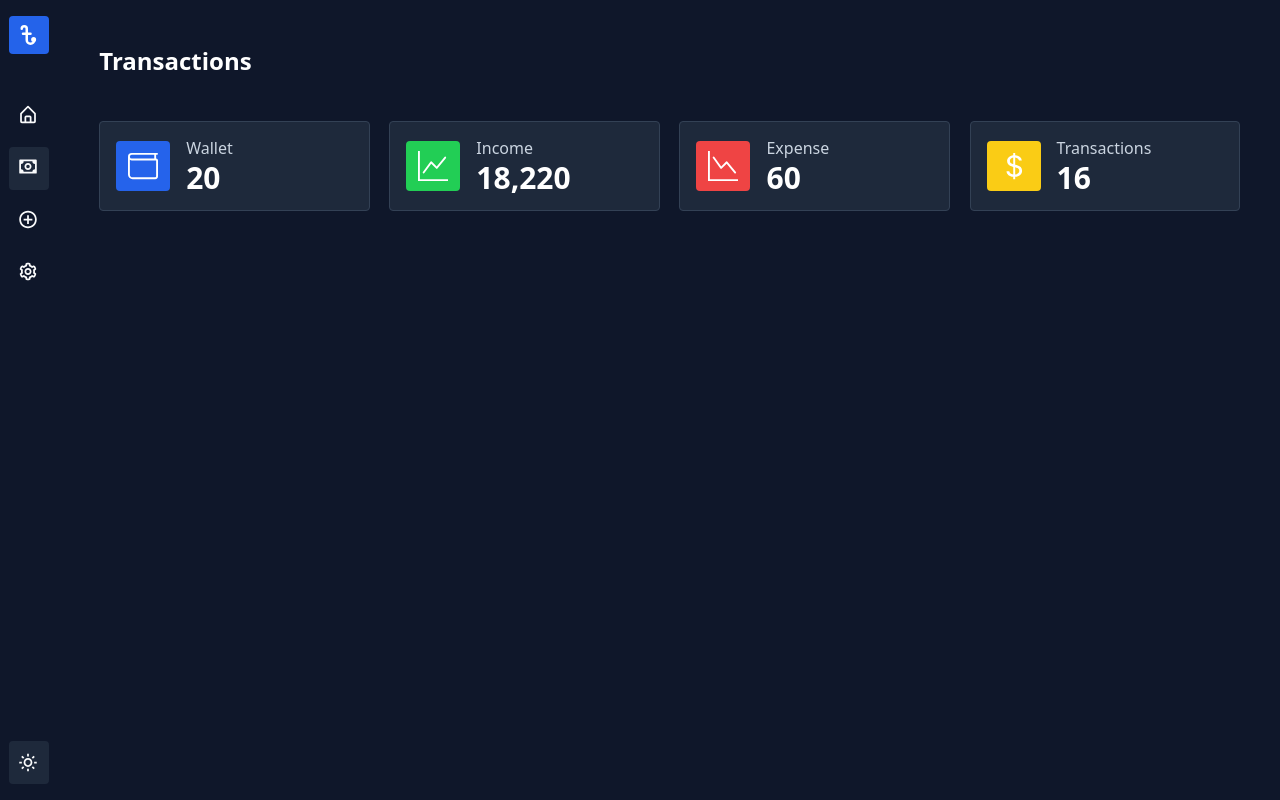
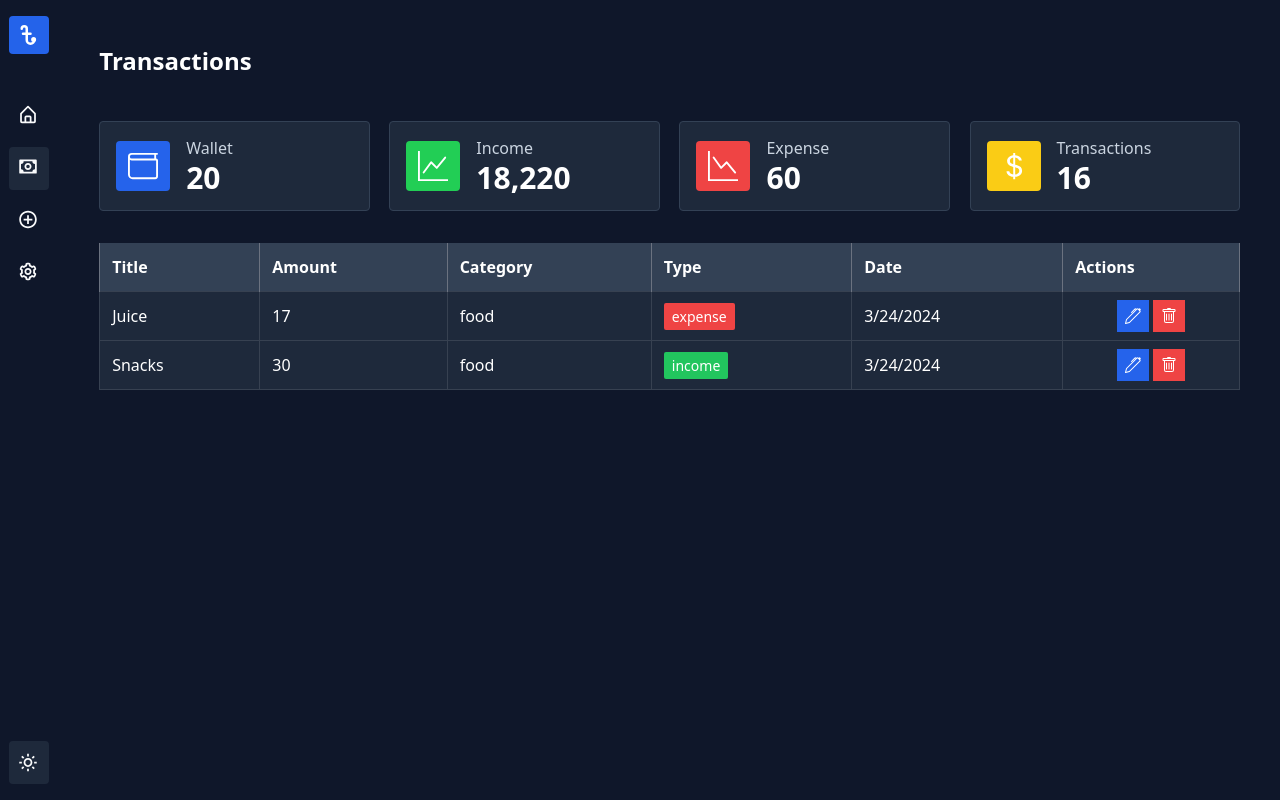
Before and after one commit to BasilVj/expense-tracker, a Next.js app: page /transactions in a window 1280 px wide. Built offline with nearby package versions, Linux system fonts and the light colour scheme.

Commit message:
Transaction table ui created

```diff
--- a/app/(routes)/transactions/page.tsx
+++ b/app/(routes)/transactions/page.tsx
@@ -1,4 +1,5 @@
 import Wallet from "@/components/common/Wallet";
+import TransactionTable from "@/components/transactions/TransactionTable";
 import React from "react";
 
 const page = () => {
@@ -8,6 +9,7 @@
         <h1 className="text-2xl font-bold">Transactions</h1>
       </div>
       <Wallet />
+      <TransactionTable />
     </div>
   );
 };
--- /dev/null
+++ b/components/transactions/TransactionTable.tsx
@@ -0,0 +1,16 @@
+import React from "react";
+import TransactionTableHeader from "./TransactionTableHeader";
+import TransactionTableRow from "./TransactionTableRow";
+
+const TransactionTable = () => {
+  return (
+    <div className="mt-8">
+      <table className="w-full">
+        <TransactionTableHeader />
+        <TransactionTableRow />
+      </table>
+    </div>
+  );
+};
+
+export default TransactionTable;
--- /dev/null
+++ b/components/transactions/TransactionTableHeader.tsx
@@ -0,0 +1,21 @@
+import { tableHeaders } from "@/data/tableHeaders";
+import React from "react";
+
+const TransactionTableHeader = () => {
+  return (
+    <thead>
+      <tr className="bg-[#334155]">
+        {tableHeaders.map((tableHeader, index) => (
+          <th
+            className="text-[1rem] border-x border-[#6B7280] text-start px-3 py-3"
+            key={index}
+          >
+            {tableHeader}
+          </th>
+        ))}
+      </tr>
+    </thead>
+  );
+};
+
+export default TransactionTableHeader;
--- /dev/null
+++ b/components/transactions/TransactionTableRow.tsx
@@ -0,0 +1,43 @@
+import { tableData } from "@/data/tableData";
+import React from "react";
+import Icon from "../common/Icon";
+
+const TransactionTableRow = () => {
+  return (
+    <tbody className="bg-[#1E293B] w-full">
+      {tableData.map((data, index) => (
+        <tr className="w-full border border-[#374151]" key={index}>
+          <td className="px-3 py-3 border-r border-[#374151]">{data.title}</td>
+          <td className="px-3 py-3 border-r border-[#374151]">{data.amount}</td>
+          <td className="px-3 py-3 border-r border-[#374151] lowercase">
+            {data.category}
+          </td>
+          <td className="px-3 py-3 border-r border-[#374151]">
+            <span
+              className={`${
+                data.type === "expense" ? "bg-[#EF4444]" : "bg-[#22C55E]"
+              } px-2 py-1 rounded-sm text-[14px] font-medium`}
+            >
+              {data.type}
+            </span>
+          </td>
+          <td className="px-3 py-3 border-r border-[#374151]">{data.date}</td>
+          <td className="flex justify-center gap-1 py-2">
+            <Icon
+              iconName={data.actions.edit}
+              iconCls=""
+              iconcontainerCls="bg-[#2563EB] p-2"
+            />
+            <Icon
+              iconName={data.actions.delete}
+              iconCls=""
+              iconcontainerCls="bg-[#EF4444] p-2"
+            />
+          </td>
+        </tr>
+      ))}
+    </tbody>
+  );
+};
+
+export default TransactionTableRow;
--- /dev/null
+++ b/data/tableData.ts
@@ -0,0 +1,24 @@
+import { BsPen, BsTrash } from "react-icons/bs";
+
+const actions = {
+  edit: BsPen,
+  delete: BsTrash,
+};
+export const tableData = [
+  {
+    title: "Juice",
+    amount: 17,
+    category: "Food",
+    type: "expense",
+    date: new Date().toLocaleDateString(),
+    actions,
+  },
+  {
+    title: "Snacks",
+    amount: 30,
+    category: "Food",
+    type: "income",
+    date: new Date().toLocaleDateString(),
+    actions,
+  },
+];
--- /dev/null
+++ b/data/tableHeaders.ts
@@ -0,0 +1 @@
+export const tableHeaders = ["Title", "Amount", "Category", "Type", "Date", "Actions"];
```
